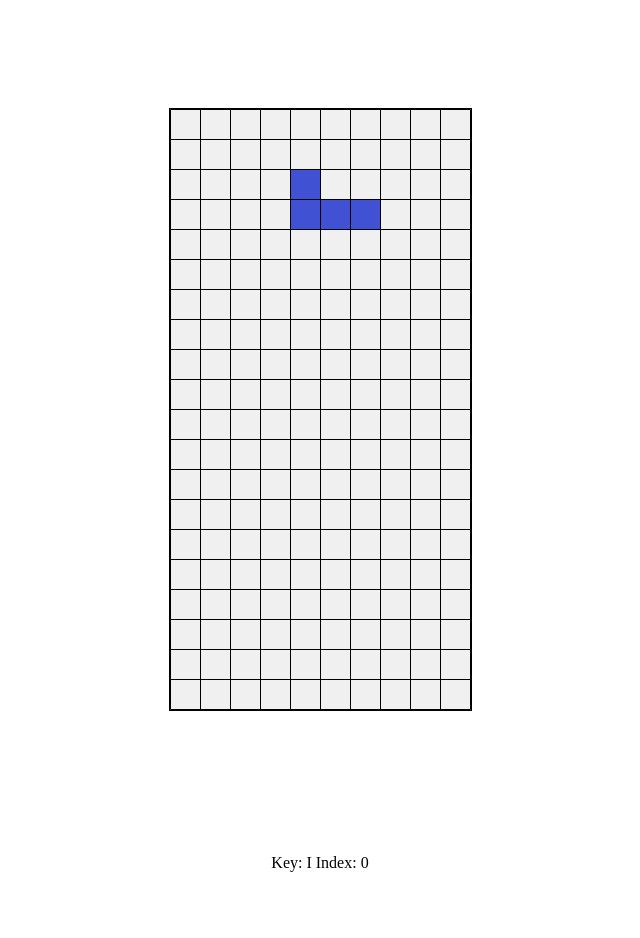
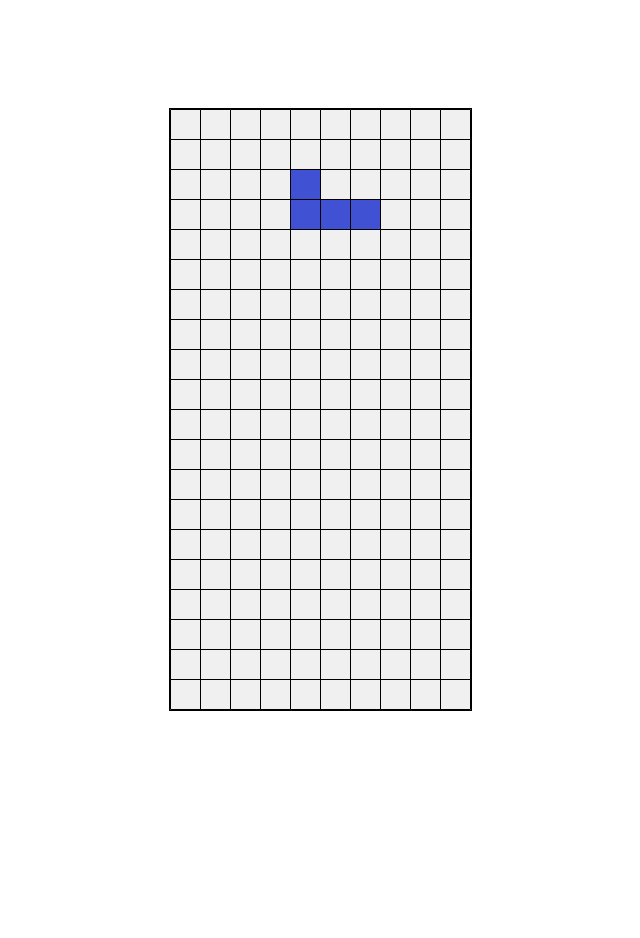
Before and after one commit to ShawnStewart/Tetris, a React (Create React App) app in the folder Tetris/: page / in a window 1280 px wide. Shown: the top 938 px of the page, without its empty margins (320-960 px from the left). After the commit the page ends 819 px from the top, so only its background shows below. Built offline with nearby package versions, Linux system fonts and the light colour scheme.

Commit message:
Removed tetromino showcase

```diff
--- a/Tetris/src/App.js
+++ b/Tetris/src/App.js
@@ -4,13 +4,7 @@ import './reset.scss';
 import './app.scss';
 
 import Tetris from './components/Tetris';
-import { TetrominosShowcase } from './playground';
 
-export const App = () => (
-    <>
-        <Tetris />
-        <TetrominosShowcase />;
-    </>
-);
+export const App = () => <Tetris />;
 
 export default App;
```
